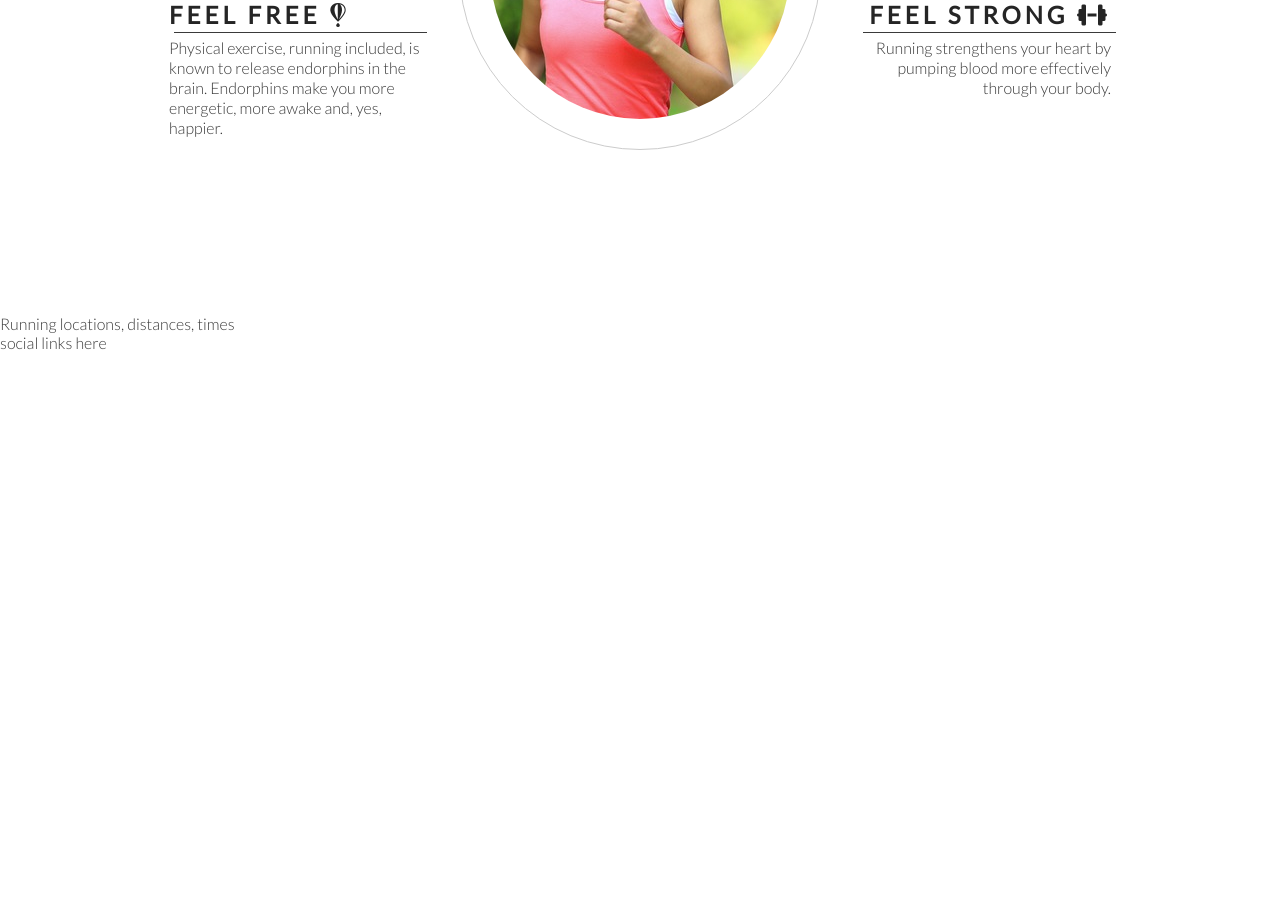
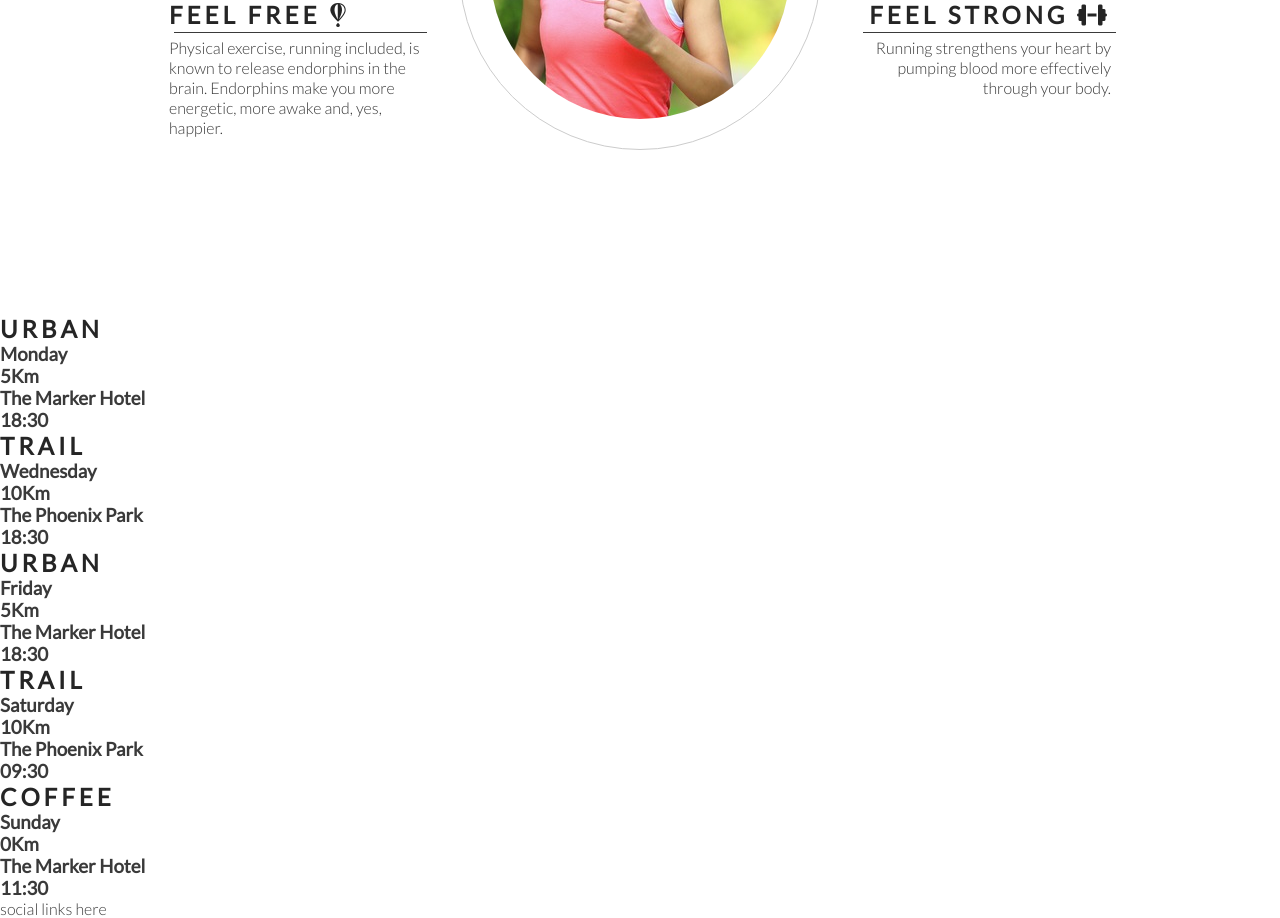
Before and after one commit to SilviaSaverino/Love-running, a plain HTML site: page index.html in a window 1280 px wide. Shown: the part 981-1899 px from the top of the page. Before the commit the page ends 1333 px from the top, so only its background shows below. Drawn offline with nearby package versions, Linux system fonts and the light colour scheme.

Commit message:
Add meetup times main structure

```diff
--- a/index.html
+++ b/index.html
@@ -75,7 +75,41 @@
 
     </section>
     <section>
-        Running locations, distances, times
+        <div>
+            <h2>Urban</h2>
+            <h3>Monday</h3>
+            <h3>5Km</h3>
+            <h3>The Marker Hotel</h3>
+            <h3>18:30</h3>
+        </div>
+        <div>
+            <h2>Trail</h2>
+            <h3>Wednesday</h3>
+            <h3>10Km</h3>
+            <h3>The Phoenix Park</h3>
+            <h3>18:30</h3>
+        </div>
+        <div>
+            <h2>Urban</h2>
+            <h3>Friday</h3>
+            <h3>5Km</h3>
+            <h3>The Marker Hotel</h3>
+            <h3>18:30</h3>
+        </div>
+        <div>
+            <h2>Trail</h2>
+            <h3>Saturday</h3>
+            <h3>10Km</h3>
+            <h3>The Phoenix Park</h3>
+            <h3>09:30</h3>
+        </div>
+        <div>
+            <h2>Coffee</h2>
+            <h3>Sunday</h3>
+            <h3>0Km</h3>
+            <h3>The Marker Hotel</h3>
+            <h3>11:30</h3>
+        </div>
     </section>
     <footer>
         social links here
```
